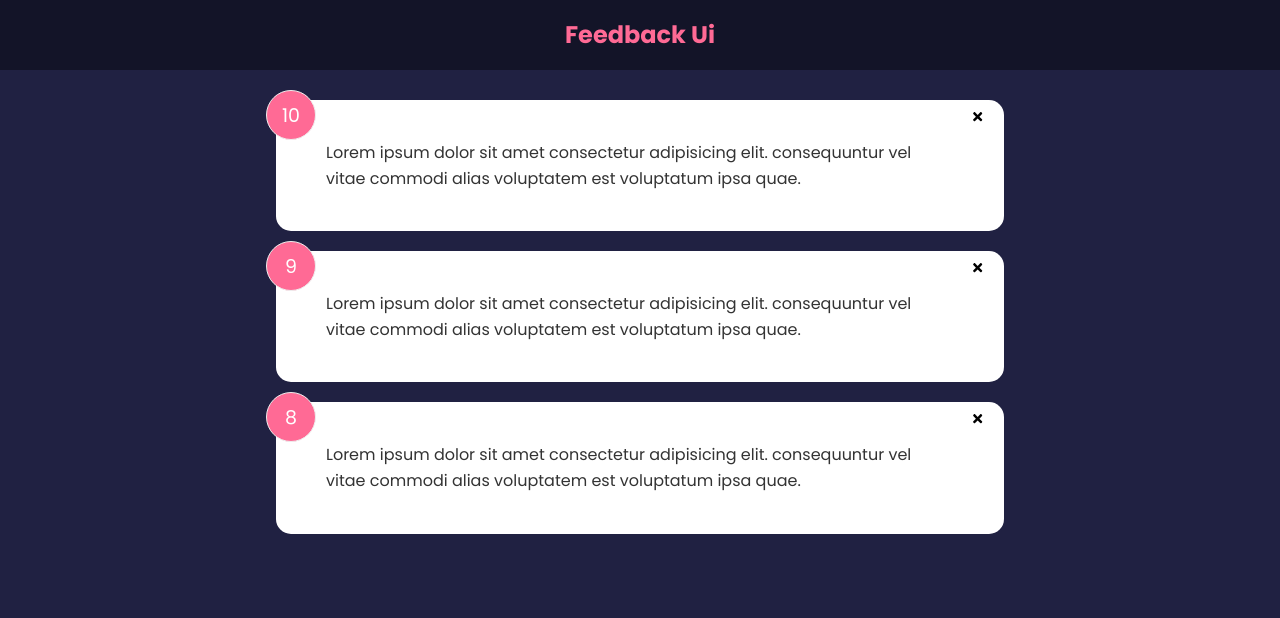
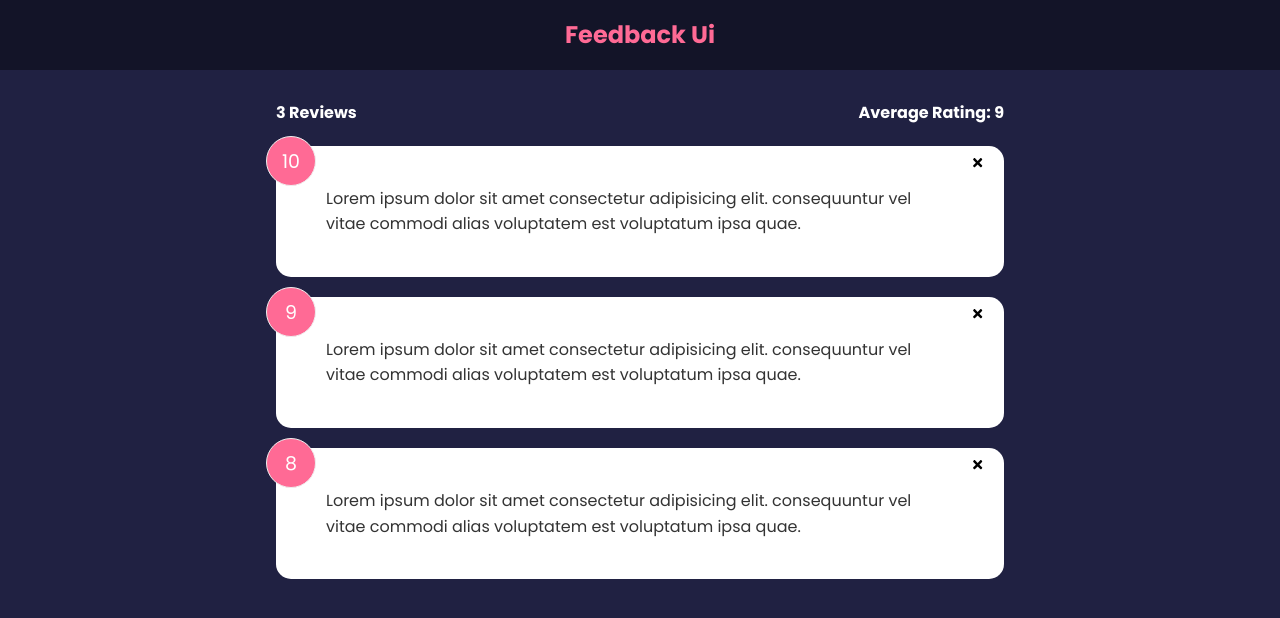
Before and after one commit to alxanderapollo/Feedback-app, a React (Create React App) app: page / in a window 1280 px wide. Shown: the top 618 px of the page. Built offline with nearby package versions, Linux system fonts and the light colour scheme.

Commit message:
Added average component

```diff
--- a/src/App.js
+++ b/src/App.js
@@ -1,8 +1,10 @@
 import React, {useState} from 'react';
 import Header from './components/Header'
 import FeedbackList from './components/FeedbackList'
+import FeedbackStats from './components/FeedbackStats'
+
 import FeedbackData from './data/FeedbackData';
-//jsx -> javascript xml
+//jsx -> javascript xml^^6^^^^^^^^^^^^^^^^^^^^^
 function App () {
   // feedback state takes feedback data, and we use that as a state
   //we then pass feed back as a prop for our feedback list where we will map through all of the
@@ -11,6 +13,7 @@ function App () {
   //since we are not using a context, and the feedback data coulod potentially change we use state since its reactive
   //for when the feed back items are updated
     const [feedback,setFeedback] = useState(FeedbackData)
+    console.log(feedback)
 
     //this process is known as prop drilling, passing up props
     const deleteFeedback = (id) => {
@@ -21,6 +24,8 @@ function App () {
   return (<>
         <Header/>
     <div className="container">
+      {/* feed back state  is ness since the data could change and we want the state to relect the same change in the component */}
+      <FeedbackStats feedback={feedback}/>
       {/* passing in the state as a prop to feed back */}
        <FeedbackList feedback={feedback} handleDelete={deleteFeedback}/>
     </div>
--- /dev/null
+++ b/src/components/FeedbackStats.jsx
@@ -0,0 +1,31 @@
+import React from 'react';
+import PropTypes from 'prop-types'
+function FeedbackStats({feedback}) {
+  //calculate ratings avg by adding all of them up
+  //takes in our accumulators and current value
+  //accumulator is our previous value and current val is the value we are current looking at
+  //0 represents the default value for the acculator so when we start adding its 0+ current value.. and so on
+  //finally we divide it to get the average of the feedback
+  let avg = feedback.reduce((acc, currentVal) => {
+    return acc + currentVal.rating
+  }, 0) / feedback.length
+
+  //only want it to be one decimal place at most
+  //regex removes any triling numbers that we dont want
+  avg = avg.toFixed(1).replace(/[.,]0$/,'')
+
+  console.log(avg)
+  return <div className="feedback-stats">
+
+      <h4>{feedback.length} Reviews</h4>
+      {/* if it comes up as not a number for average  set it to zero
+      otherwise display the average */}
+      <h4>Average  Rating: {isNaN(avg) ? 0 : avg}</h4>
+  </div>
+}
+
+FeedbackStats.propTypes = {
+  feedback: PropTypes.array.isRequired
+}
+
+export default FeedbackStats;
```
